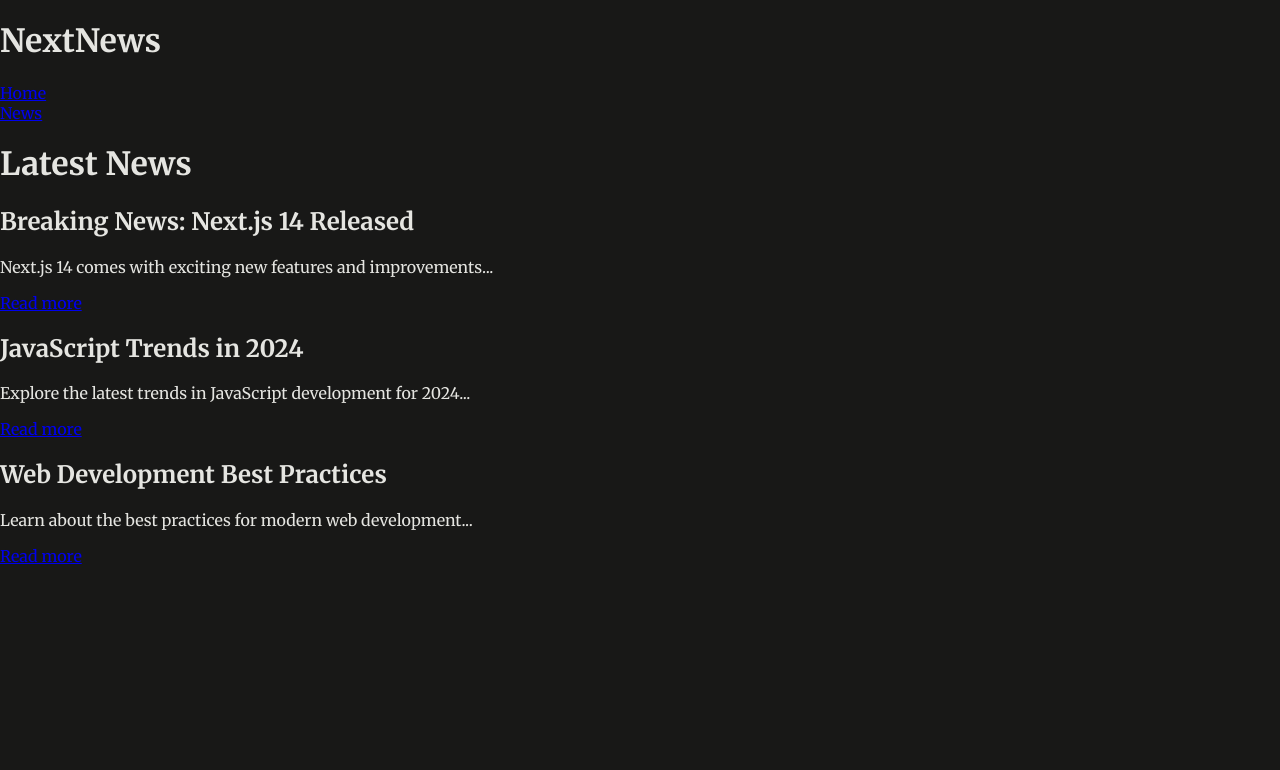
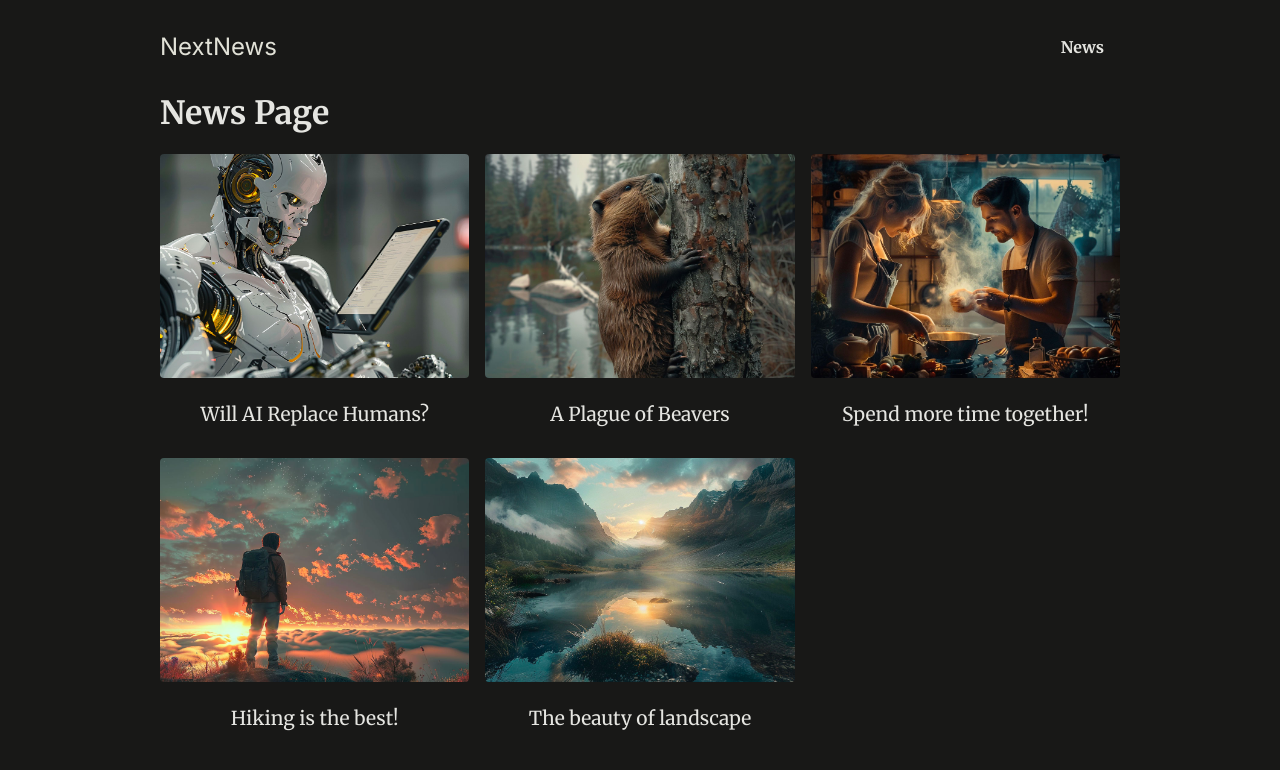
Before and after one commit to treydan/nextnews-nextjs, a Next.js app: page /news in a window 1280 px wide. Shown: the top 770 px of the page. Built offline with nearby package versions, Linux system fonts and the light colour scheme.

Commit message:
style cleanup

```diff
--- a/app/layout.js
+++ b/app/layout.js
@@ -10,8 +10,10 @@
   return (
     <html lang="en">
       <body>
-        <MainHeader />
-        <main>{children}</main>
+        <div id="page">
+          <MainHeader />
+          <main>{children}</main>
+        </div>
       </body>
     </html>
   );
--- a/app/news/page.jsx
+++ b/app/news/page.jsx
@@ -1,16 +1,20 @@
+import { DUMMY_NEWS } from "@/dummy-news";
 import Link from "next/link";
-import newsItems from "@/constants/news-items";
 
-const NewsListPage = () => {
+const NewsPage = () => {
   return (
     <>
-      <h1>Latest News</h1>
-      <ul>
-        {newsItems.map((item) => (
-          <li key={item.id}>
-            <h2>{item.title}</h2>
-            <p>{item.content}</p>
-            <Link href={`/news/${item.id}`}>Read more</Link>
+      <h1>News Page</h1>
+      <ul className="news-list">
+        {DUMMY_NEWS.map((newsItem) => (
+          <li key={newsItem.id}>
+            <Link href={`/news/${newsItem.slug}`}>
+              <img
+                src={`/images/news/${newsItem.image}`}
+                alt={newsItem.title}
+              />
+              <span>{newsItem.title}</span>
+            </Link>
           </li>
         ))}
       </ul>
@@ -18,4 +22,4 @@
   );
 };
 
-export default NewsListPage;
+export default NewsPage;
--- a/components/main-header.jsx
+++ b/components/main-header.jsx
@@ -1,14 +1,13 @@
 import Link from "next/link";
 
-const MainHeader = () => {
+export default function MainHeader() {
   return (
-    <header>
-      <h1>NextNews</h1>
+    <header id="main-header">
+      <div id="logo">
+        <Link href="/">NextNews</Link>
+      </div>
       <nav>
         <ul>
-          <li>
-            <Link href="/">Home</Link>
-          </li>
           <li>
             <Link href="/news">News</Link>
           </li>
@@ -16,6 +15,4 @@
       </nav>
     </header>
   );
-};
-
-export default MainHeader;
+}
--- a/constants/news-items.js
+++ /dev/null
@@ -1,18 +0,0 @@
-const newsItems = [
-  {
-    id: 1,
-    title: "Breaking News: Next.js 14 Released",
-    content: "Next.js 14 comes with exciting new features and improvements...",
-  },
-  {
-    id: 2,
-    title: "JavaScript Trends in 2024",
-    content: "Explore the latest trends in JavaScript development for 2024...",
-  },
-  {
-    id: 3,
-    title: "Web Development Best Practices",
-    content: "Learn about the best practices for modern web development...",
-  },
-];
-export default newsItems;
--- /dev/null
+++ b/dummy-news.js
@@ -0,0 +1,43 @@
+export const DUMMY_NEWS = [
+  {
+    id: 'n1',
+    slug: 'will-ai-replace-humans',
+    title: 'Will AI Replace Humans?',
+    image: 'ai-robot.jpg',
+    date: '2021-07-01',
+    content:
+      'Since late 2022 AI is on the rise and therefore many people worry whether AI will replace humans. The answer is not that simple. AI is a tool that can be used to automate tasks, but it can also be used to augment human capabilities. The future is not set in stone, but it is clear that AI will play a big role in the future. The question is how we will use it.',
+  },
+  {
+    id: 'n2',
+    slug: 'beaver-plague',
+    title: 'A Plague of Beavers',
+    image: 'beaver.jpg',
+    date: '2022-05-01',
+    content: 'Beavers are taking over the world. They are building dams everywhere and flooding entire cities. What can we do to stop them?',
+  },
+  {
+    id: 'n3',
+    slug: 'couple-cooking',
+    title: 'Spend more time together!',
+    image: 'couple-cooking.jpg',
+    date: '2024-03-01',
+    content: 'Cooking together is a great way to spend more time with your partner. It is fun and you get to eat something delicious afterwards. What are you waiting for? Get cooking!',
+  },
+  {
+    id: 'n4',
+    slug: 'hiking',
+    title: 'Hiking is the best!',
+    image: 'hiking.jpg',
+    date: '2024-01-01',
+    content: 'Hiking is a great way to get some exercise and enjoy the great outdoors. It is also a great way to clear your mind and reduce stress. So what are you waiting for? Get out there and start hiking!',
+  },
+  {
+    id: 'n5',
+    slug: 'landscape',
+    title: 'The beauty of landscape',
+    image: 'landscape.jpg',
+    date: '2022-07-01',
+    content: 'Landscape photography is a great way to capture the beauty of nature. It is also a great way to get outside and enjoy the great outdoors. So what are you waiting for? Get out there and start taking some pictures!',
+  },
+];
```
Also changed, not shown: app/news/[id]/page.jsx (deleted, +0 -14 lines), app/news/[slug]/page.jsx (added, +18 -0 lines).
